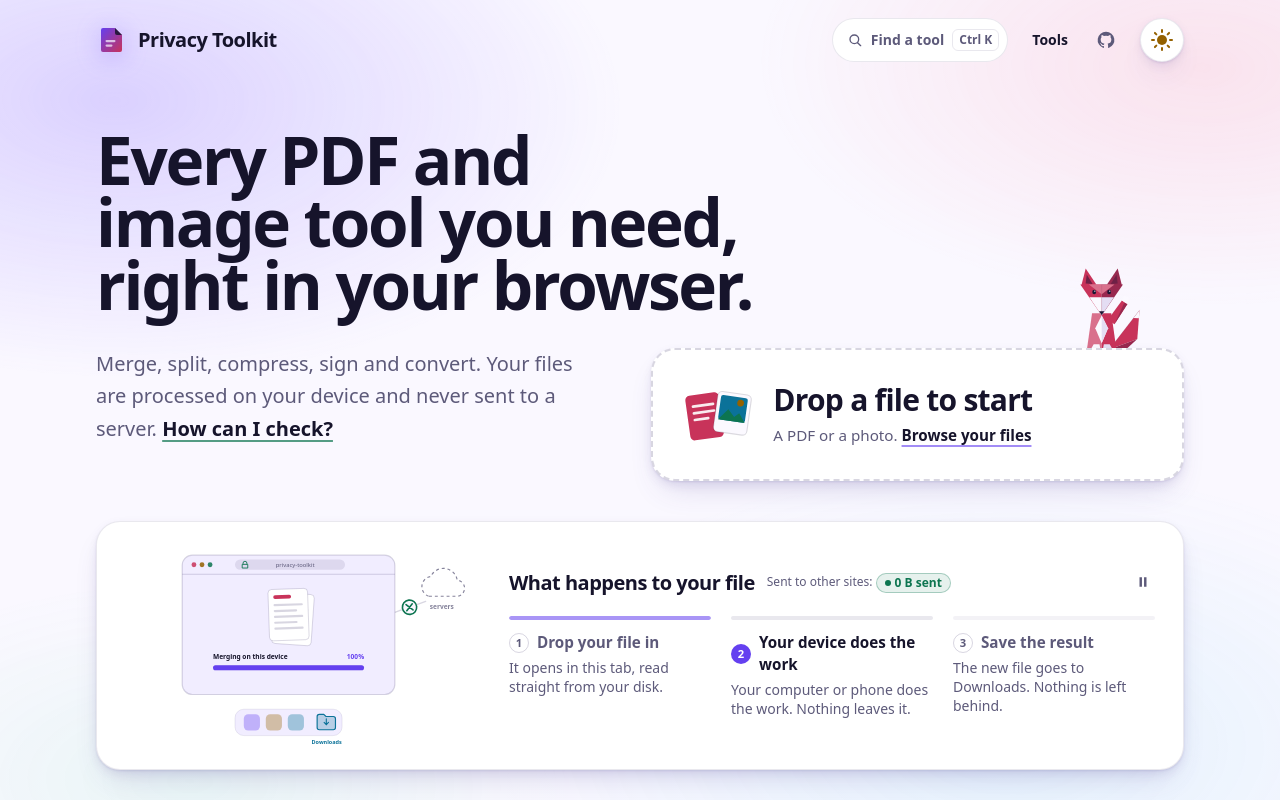
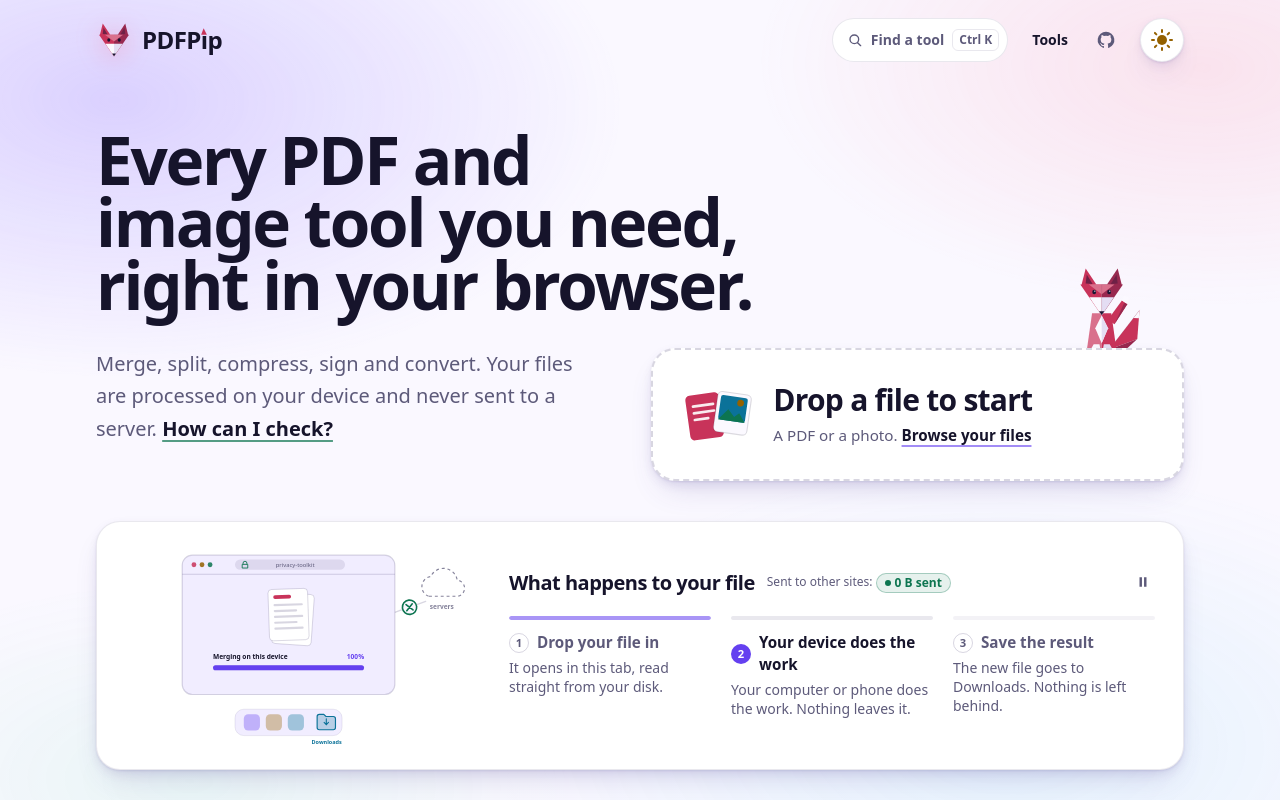
Before and after one commit to siddichandu02/privacy-toolkit, a React (Vite) app: page / in a window 1280 px wide. Shown: the top 800 px of the page. Built offline with nearby package versions, Linux system fonts and the light colour scheme.

Commit message:
PDFPip wordmark with Pip's head in the header

```diff
--- a/src/components/layout/Header.tsx
+++ b/src/components/layout/Header.tsx
@@ -3,7 +3,7 @@ import { useEffect, useState } from 'react';
 import { Link, NavLink } from 'react-router-dom';
 import { modKey, openOverlay } from '../palette/store';
 import { ThemeToggle } from '../ThemeToggle';
-import { WordmarkIcon } from './Wordmark';
+import { Wordmark, WordmarkIcon } from './Wordmark';
 
 export const REPO_URL = 'https://github.com/siddichandu02/pdfpip';
 
@@ -31,7 +31,7 @@ export function Header() {
         <Link
           to="/"
           className="group tap mr-auto flex items-center gap-2.5 rounded-xl"
-          aria-label="Privacy Toolkit, home"
+          aria-label="PDFPip, home"
         >
           <motion.span
             className="flex items-center gap-2.5"
@@ -39,10 +39,8 @@ export function Header() {
             animate="rest"
             whileHover={reduced ? undefined : 'hover'}
           >
-            <WordmarkIcon className="size-8 drop-shadow-[0_4px_12px_rgb(124_92_255/0.35)]" />
-            <span className="font-display text-lg leading-none font-bold tracking-tight whitespace-nowrap sm:text-xl">
-              Privacy Toolkit
-            </span>
+            <WordmarkIcon className="size-9 drop-shadow-[0_4px_12px_rgb(255_107_139/0.35)]" />
+            <Wordmark className="text-xl sm:text-2xl" />
           </motion.span>
         </Link>
         <SearchButton />
--- a/src/components/layout/Wordmark.tsx
+++ b/src/components/layout/Wordmark.tsx
@@ -1,32 +1,77 @@
 import { motion } from 'framer-motion';
+import type { CSSProperties } from 'react';
 
-/**
- * A sheet of paper with its corner folded over, the same paper-craft family as
- * Pip. The fold lifts when a parent motion element enters its "hover" variant.
+/*
+ * Pip's folded-paper head, cropped from the full fox so the logo and the
+ * mascot are the same paper. Same three folds (light, base, shade) mixed from
+ * the coral accent, so it follows the theme.
  */
+const PAPER = {
+  '--wm': 'var(--coral)',
+  '--wm-light': 'color-mix(in srgb, var(--wm) 70%, white)',
+  '--wm-shade': 'color-mix(in srgb, var(--wm) 72%, #1b1033)',
+  '--wm-deep': 'color-mix(in srgb, var(--wm) 48%, #1b1033)',
+} as CSSProperties;
+
+const f = (v: string): CSSProperties => ({ fill: `var(--wm${v ? `-${v}` : ''})` });
+const WHITE = '#fbf9ff';
+const WHITE_SHADE = '#e4ddf3';
+const INK = '#1b1633';
+const EAR = { type: 'spring', stiffness: 520, damping: 9 } as const;
+
+/** Pip's head. The ears flick when a parent motion element enters "hover". */
 export function WordmarkIcon({ className = '' }: { className?: string }) {
   return (
-    <motion.svg viewBox="0 0 32 32" className={className} aria-hidden="true">
-      <defs>
-        <linearGradient id="wm-sheet" x1="0" y1="0" x2="1" y2="1">
-          <stop offset="0" stopColor="var(--violet)" />
-          <stop offset="1" stopColor="var(--coral)" />
-        </linearGradient>
-      </defs>
-      <path
-        d="M7 4h12l7 7v15a2 2 0 0 1-2 2H7a2 2 0 0 1-2-2V6a2 2 0 0 1 2-2Z"
-        fill="url(#wm-sheet)"
-      />
-      <motion.path
-        d="M19 4v5a2 2 0 0 0 2 2h5Z"
-        fill="var(--fg)"
-        opacity="0.85"
-        style={{ transformOrigin: '19px 11px' }}
-        variants={{ rest: { scale: 1 }, hover: { scale: 1.25 } }}
-        transition={{ type: 'spring', stiffness: 400, damping: 14 }}
-      />
-      <rect x="9.5" y="16" width="10" height="2.2" rx="1.1" fill="var(--canvas)" opacity="0.7" />
-      <rect x="9.5" y="20.5" width="7" height="2.2" rx="1.1" fill="var(--canvas)" opacity="0.7" />
+    <motion.svg viewBox="36 12 88 96" className={className} style={PAPER} aria-hidden="true">
+      <motion.g
+        style={{ transformOrigin: '56px 46px' }}
+        variants={{ rest: { rotate: 0 }, hover: { rotate: -12 } }}
+        transition={EAR}
+      >
+        <polygon points="42,48 50,16 70,46" style={f('')} />
+        <polygon points="50,44 52,27 63,45" style={f('deep')} />
+      </motion.g>
+      <motion.g
+        style={{ transformOrigin: '104px 46px' }}
+        variants={{ rest: { rotate: 0 }, hover: { rotate: 12 } }}
+        transition={{ ...EAR, delay: 0.05 }}
+      >
+        <polygon points="90,46 110,16 118,48" style={f('shade')} />
+        <polygon points="97,45 108,27 110,44" style={f('deep')} />
+      </motion.g>
+      <polygon points="40,46 80,46 80,104" style={f('')} />
+      <polygon points="80,46 120,46 80,104" style={f('shade')} />
+      <polygon points="56,46 104,46 80,64" style={f('light')} />
+      <polygon points="57,70 80,70 80,104" fill={WHITE} />
+      <polygon points="80,70 103,70 80,104" fill={WHITE_SHADE} />
+      <polygon points="75,96 85,96 80,103" fill={INK} />
+      <ellipse cx="66" cy="60" rx="4" ry="4.8" fill={INK} />
+      <ellipse cx="94" cy="60" rx="4" ry="4.8" fill={INK} />
     </motion.svg>
   );
 }
+
+/**
+ * "PDFPip" set in the display face. The dot on the i is a little folded ear,
+ * the one place the fox shows up inside the name.
+ */
+export function Wordmark({ className = '' }: { className?: string }) {
+  return (
+    <span
+      className={`font-display leading-none font-bold tracking-tight whitespace-nowrap ${className}`}
+    >
+      PDFP
+      <span className="relative inline-block">
+        {'ı'}
+        <svg
+          viewBox="0 0 10 10"
+          className="absolute top-[0.02em] left-1/2 h-[0.3em] w-[0.3em] -translate-x-1/2 text-coral"
+          aria-hidden="true"
+        >
+          <polygon points="1,9.5 4.5,0.5 9,9.5" fill="currentColor" />
+        </svg>
+      </span>
+      p
+    </span>
+  );
+}
```
